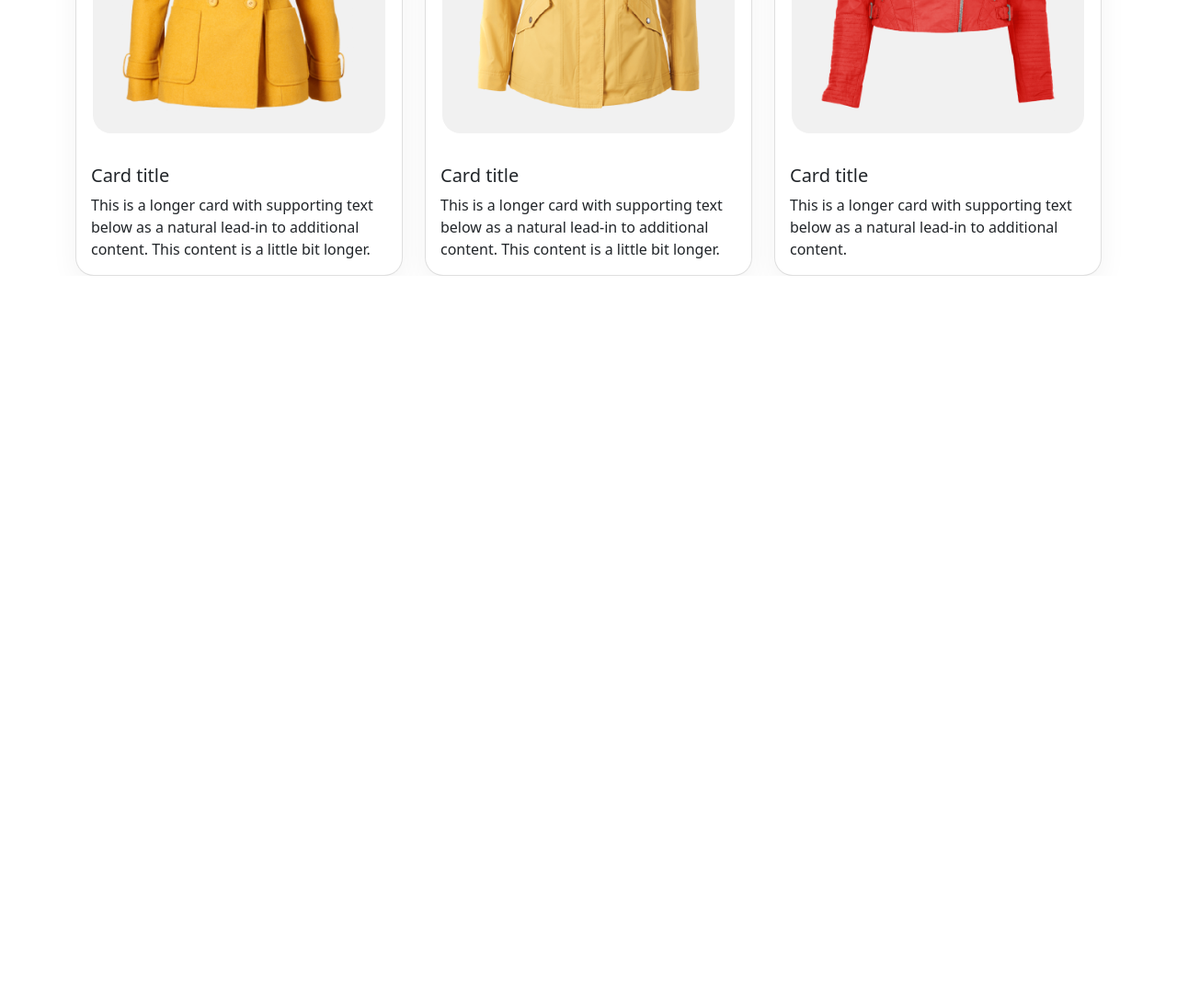
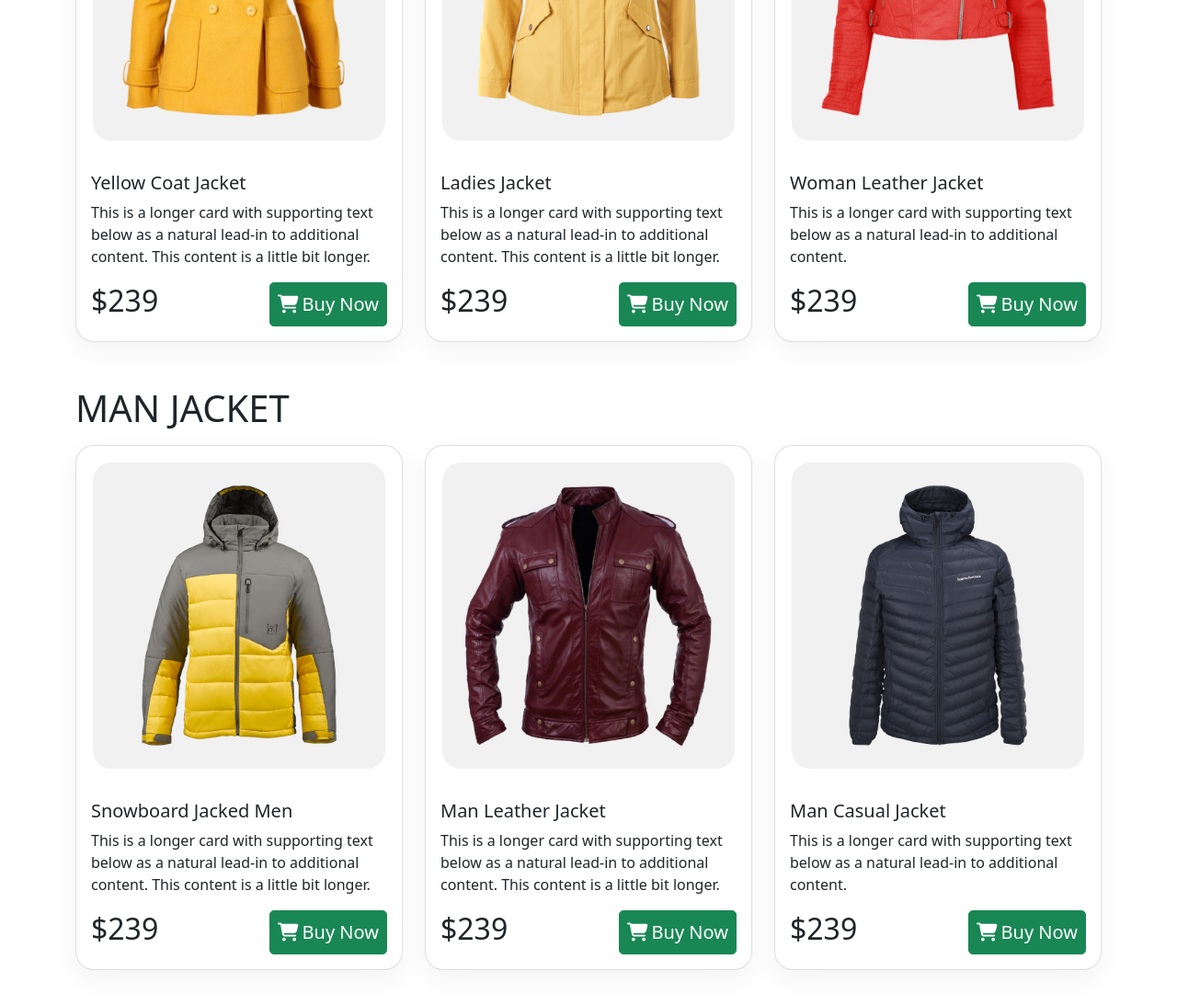
Before and after one commit to developerhasanmahmud23/penguin-fashion, a plain HTML site: page index.html in a window 1280 px wide. Shown: the part 947-2040 px from the top of the page at 92% size. Before the commit the page ends 1247 px from the top, so only its background shows below. Drawn offline with nearby package versions, Linux system fonts and the light colour scheme.

Commit message:
responsive product sction

```diff
--- a/index.html
+++ b/index.html
@@ -54,8 +54,8 @@
     <!-- header section ends here -->
 
     <!-- top-banner section starts here -->
-    <div class="container">
-        <div class="row align-items-center mb-5">
+    <div class="container mb-5">
+        <div class="row align-items-center">
             <div class="col-lg-4 col-md-12">
                 <h1>BE THE PENGUINS OF WINTER</h1>
                 <p>Lorem ipsum dolor sit amet consectetur adipisicing elit. Placeat temporibus cupiditate, architecto et
@@ -73,9 +73,9 @@
     <!-- top-banner section ends here -->
 
 
-    <!-- product section starts here -->
-    <div class="container">
-        <h1>WOMAN JACKET</h1>
+    <!-- woman product section starts here -->
+    <div class="container mb-5">
+        <h1 class="mb-3">WOMAN JACKET</h1>
         <div class="row row-cols-1 row-cols-md-2 row-cols-lg-3 g-4">
             <div class="col">
                 <div class="card">
@@ -83,9 +83,15 @@
                         <img src="images/jacket-1.png" class="card-img-top card-image d-block p-4" alt="...">
                     </div>
                     <div class="card-body">
-                        <h5 class="card-title">Card title</h5>
+                        <h5 class="card-title">Yellow Coat Jacket</h5>
                         <p class="card-text">This is a longer card with supporting text below as a natural lead-in to
                             additional content. This content is a little bit longer.</p>
+                        <div class="d-flex justify-content-between align-items-center">
+                            <h2 class="price ">$239</h2>
+                            <a href="" class="btn btn-success btn-lg text-white text-center p-2"><i
+                                    class="fas fa-shopping-cart me-1"></i>Buy
+                                Now</a>
+                        </div>
                     </div>
                 </div>
             </div>
@@ -95,9 +101,15 @@
                         <img src="images/jacket-2.png" class="card-img-top card-image d-block p-4" alt="...">
                     </div>
                     <div class="card-body">
-                        <h5 class="card-title">Card title</h5>
+                        <h5 class="card-title">Ladies Jacket</h5>
                         <p class="card-text">This is a longer card with supporting text below as a natural lead-in to
                             additional content. This content is a little bit longer.</p>
+                        <div class="d-flex justify-content-between align-items-center">
+                            <h2 class="price ">$239</h2>
+                            <a href="" class="btn btn-success btn-lg text-white text-center p-2"><i
+                                    class="fas fa-shopping-cart me-1"></i>Buy
+                                Now</a>
+                        </div>
                     </div>
                 </div>
             </div>
@@ -107,15 +119,84 @@
                         <img src="images/jacket-3.png" class="card-img-top card-image d-block p-4" alt="...">
                     </div>
                     <div class="card-body">
-                        <h5 class="card-title">Card title</h5>
+                        <h5 class="card-title">Woman Leather Jacket</h5>
                         <p class="card-text">This is a longer card with supporting text below as a natural lead-in to
                             additional content.</p>
+                        <div class="d-flex justify-content-between align-items-center">
+                            <h2 class="price ">$239</h2>
+                            <a href="" class="btn btn-success btn-lg text-white text-center p-2"><i
+                                    class="fas fa-shopping-cart me-1"></i>Buy
+                                Now</a>
+                        </div>
                     </div>
                 </div>
             </div>
         </div>
     </div>
-    <!-- product section ends here -->
+    <!-- woman product section ends here -->
+
+
+    <!-- man product section starts here -->
+    <div class="container mb-5">
+        <h1 class="mb-3">MAN JACKET</h1>
+        <div class="row row-cols-1 row-cols-md-2 row-cols-lg-3 g-4">
+            <div class="col">
+                <div class="card">
+                    <div class="card-thumbnail">
+                        <img src="images/jacket-4.png" class="card-img-top card-image d-block p-4" alt="...">
+                    </div>
+                    <div class="card-body">
+                        <h5 class="card-title">Snowboard Jacked Men</h5>
+                        <p class="card-text">This is a longer card with supporting text below as a natural lead-in to
+                            additional content. This content is a little bit longer.</p>
+                        <div class="d-flex justify-content-between align-items-center">
+                            <h2 class="price ">$239</h2>
+                            <a href="" class="btn btn-success btn-lg text-white text-center p-2"><i
+                                    class="fas fa-shopping-cart me-1"></i>Buy
+                                Now</a>
+                        </div>
+                    </div>
+                </div>
+            </div>
+            <div class="col">
+                <div class="card">
+                    <div class="card-thumbnail">
+                        <img src="images/jacket-5.png" class="card-img-top card-image d-block p-4" alt="...">
+                    </div>
+                    <div class="card-body">
+                        <h5 class="card-title">Man Leather Jacket</h5>
+                        <p class="card-text">This is a longer card with supporting text below as a natural lead-in to
+                            additional content. This content is a little bit longer.</p>
+                        <div class="d-flex justify-content-between align-items-center">
+                            <h2 class="price ">$239</h2>
+                            <a href="" class="btn btn-success btn-lg text-white text-center p-2"><i
+                                    class="fas fa-shopping-cart me-1"></i>Buy
+                                Now</a>
+                        </div>
+                    </div>
+                </div>
+            </div>
+            <div class="col">
+                <div class="card">
+                    <div class="card-thumbnail">
+                        <img src="images/jacket-6.png" class="card-img-top card-image d-block p-4" alt="...">
+                    </div>
+                    <div class="card-body">
+                        <h5 class="card-title">Man Casual Jacket</h5>
+                        <p class="card-text">This is a longer card with supporting text below as a natural lead-in to
+                            additional content.</p>
+                        <div class="d-flex justify-content-between align-items-center">
+                            <h2 class="price ">$239</h2>
+                            <a href="" class="btn btn-success btn-lg text-white text-center p-2"><i
+                                    class="fas fa-shopping-cart me-1"></i>Buy
+                                Now</a>
+                        </div>
+                    </div>
+                </div>
+            </div>
+        </div>
+    </div>
+    <!-- man product section ends here -->
 
 
 
--- a/style.css
+++ b/style.css
@@ -2,7 +2,10 @@
 background: #FFFFFF;
 box-shadow: 0px 10px 30px rgba(0, 0, 0, 0.05);
 border-radius: 20px;
+overflow: hidden;
+
 }
+
 
 .card-thumbnail{
     /* width: 334px;
@@ -10,6 +13,12 @@ border-radius: 20px;
     background: #F1F1F1;
     border-radius: 20px;
     margin:18px;
+    transition: 1s;
+
+}
+
+.card-thumbnail:hover {
+    transform: scale(1.1);
 }
 
 .card-image{
```
